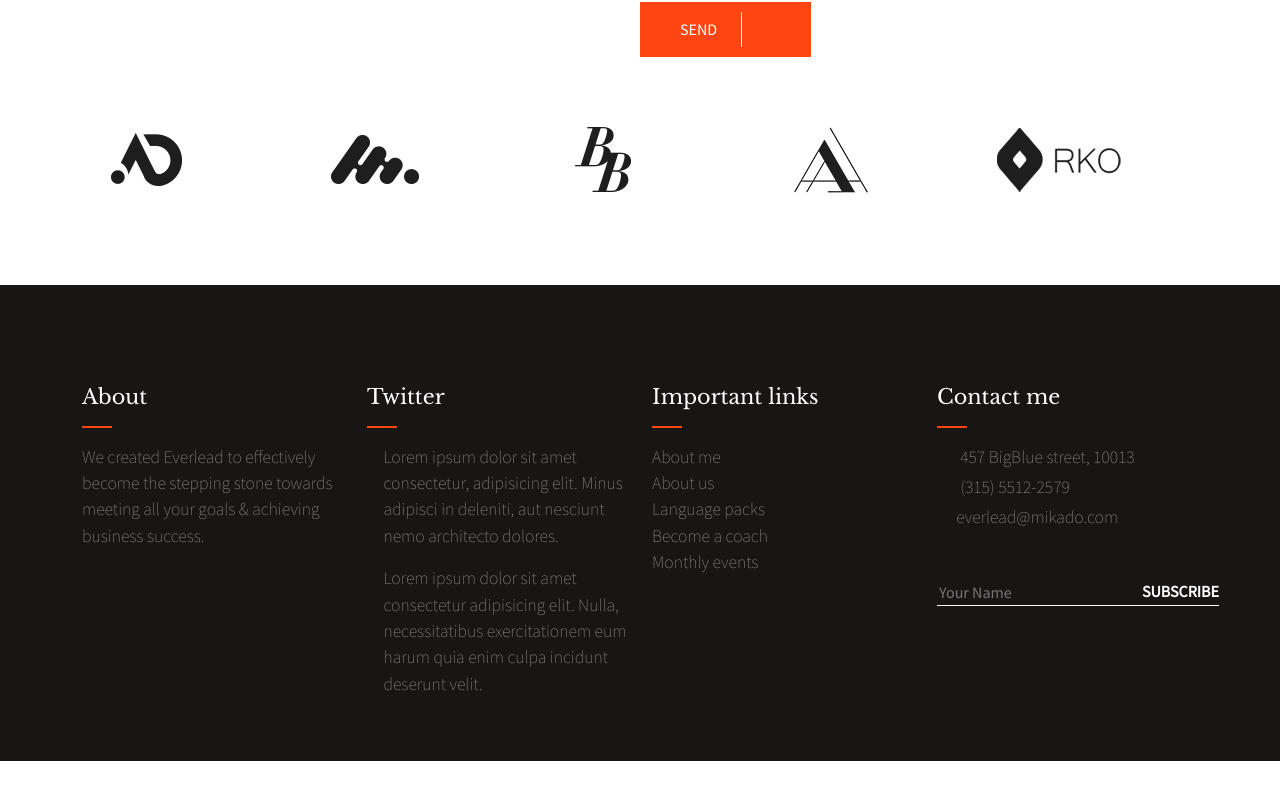
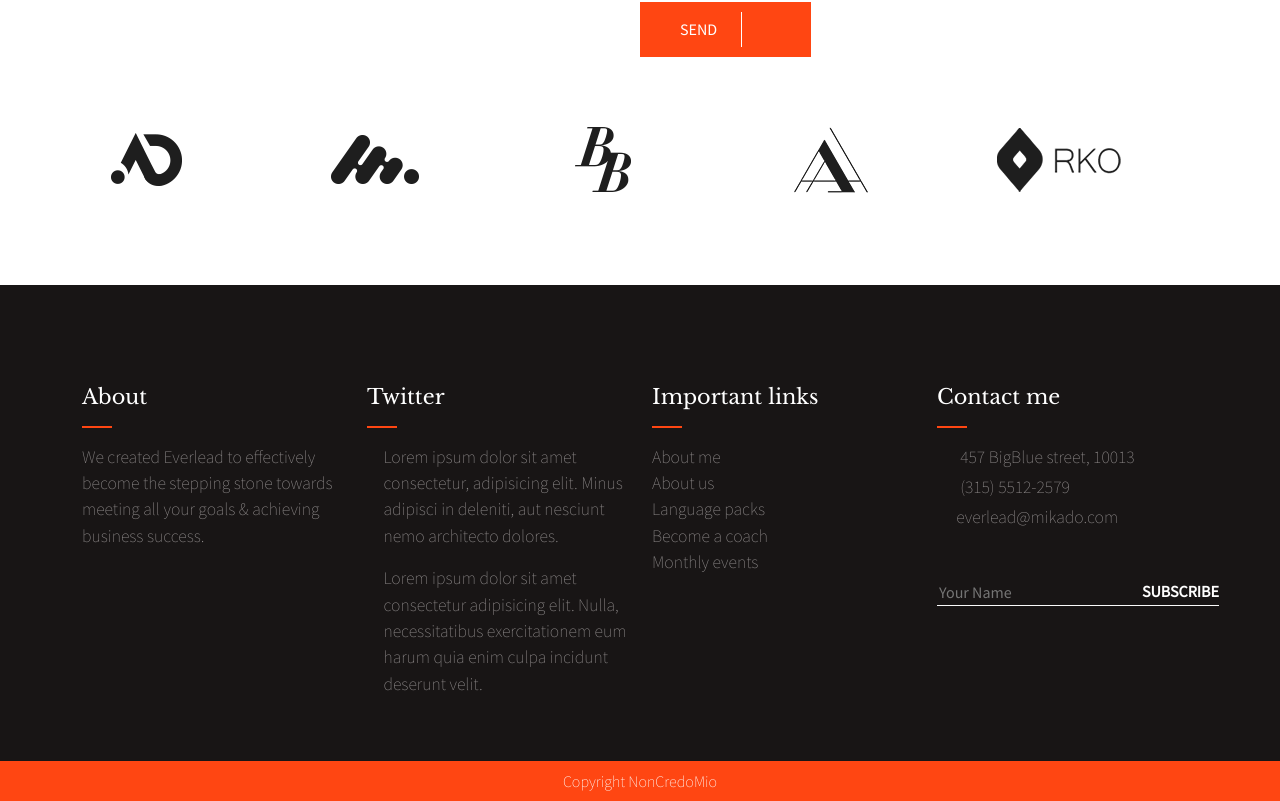
Before and after one commit to raffaelecapaldo/proj-html-vuejs, a Vue app: page / in a window 1280 px wide. Shown: the part 6355-7156 px from the top of the page. Before the commit the page ends 7116 px from the top, so only its background shows below. Built offline with nearby package versions, Linux system fonts and the light colour scheme; a web font is replaced by a local one.

Commit message:
Added bottom footer

```diff
--- a/src/components/Footer.vue
+++ b/src/components/Footer.vue
@@ -64,6 +64,9 @@
                     </div>
                 </div>
             </div>
+        </div>
+        <div class="bottom">
+            <p class="subtext text-white p-2 fs-6 m-0 text-center">Copyright NonCredoMio</p>
         </div>
     </footer>
 </template>
@@ -154,4 +157,8 @@ input {
         color:white;
 
     }
+
+    .bottom {
+        background-color: $orange;
+    }
 </style>
```
